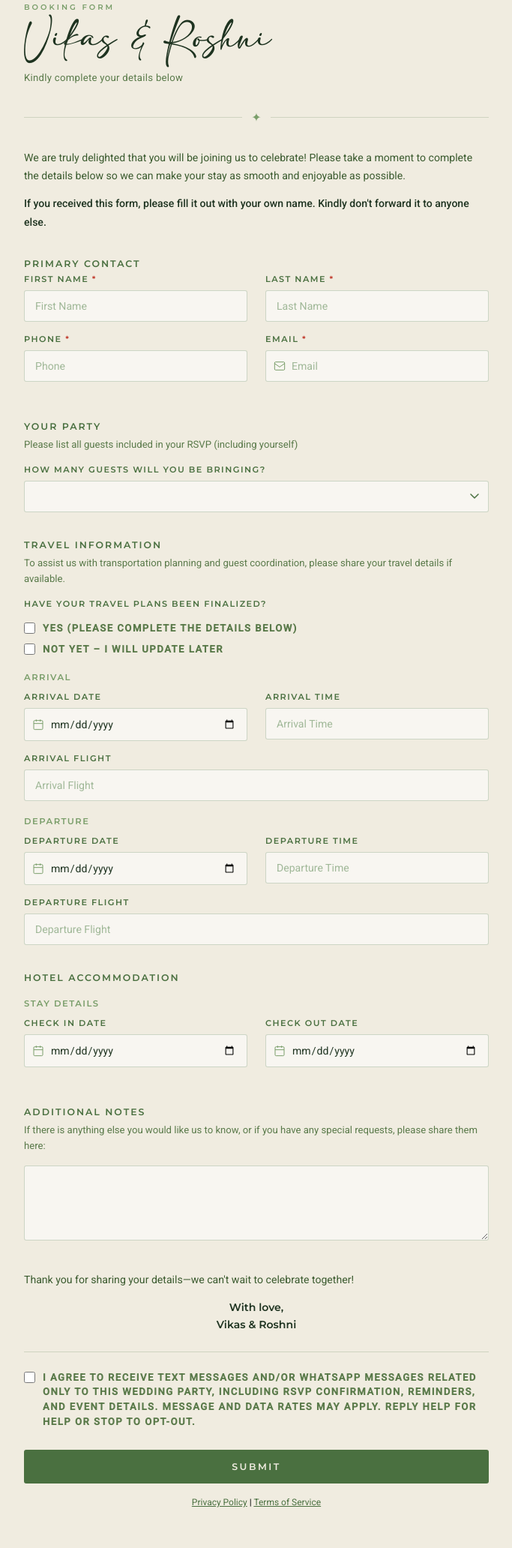
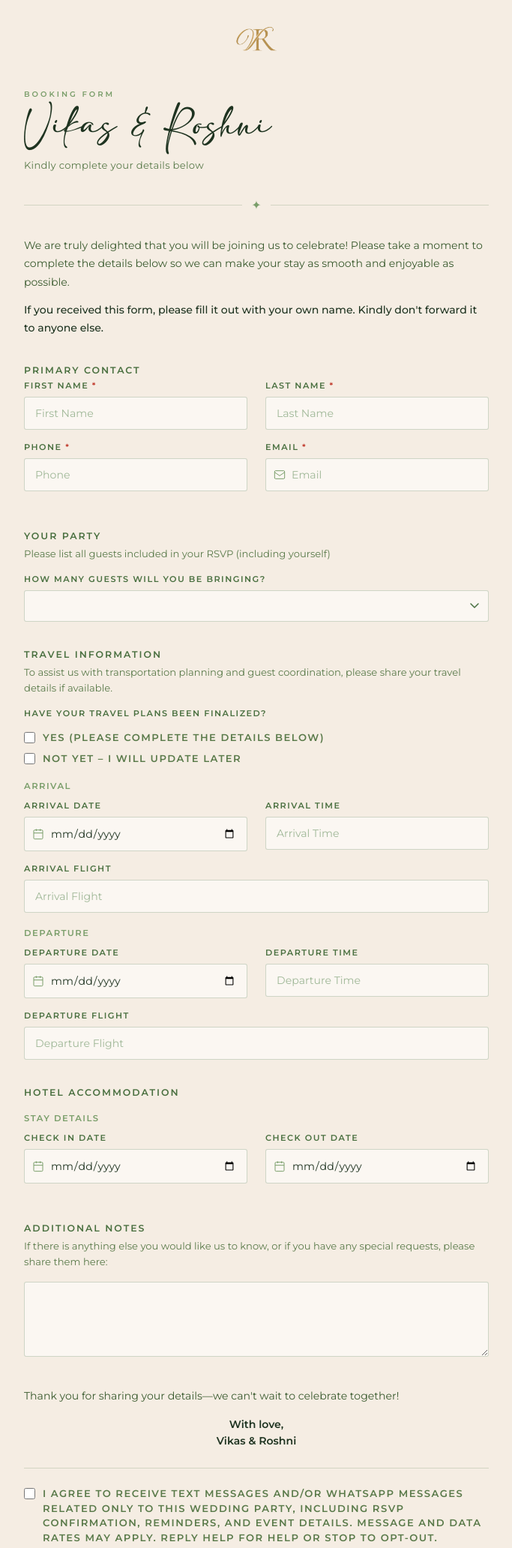
Before and after one commit to carolinacontech/vwedsr, a plain HTML site: page booking-form.html in a window 1280 px wide. Shown: the part 57-2121 px from the top of the page at 75% size, without its empty margins (298-981 px from the left). Drawn offline with Linux system fonts and the light colour scheme.

Commit message:
Aesthetic improvements: gold buttons, unified bg, VR logo on forms, smaller attire title, remove redundant close button, Montserrat only in booking form

```diff
--- a/booking-form.html
+++ b/booking-form.html
@@ -17,8 +17,8 @@
     *, *::before, *::after { box-sizing: border-box; margin: 0; padding: 0; }
 
     body {
-      background-color: #f0ece0;
-      font-family: 'Roboto', sans-serif;
+      background-color: #f5ede3;
+      font-family: 'Montserrat', sans-serif;
       min-height: 100vh;
       padding: 60px 20px;
       display: flex;
@@ -59,7 +59,7 @@
     }
 
     .form-subtitle {
-      font-family: 'Roboto', sans-serif;
+      font-family: 'Montserrat', sans-serif;
       font-size: 0.82rem;
       color: #5a7a4a;
       margin-bottom: 36px;
@@ -77,7 +77,7 @@
     .deco-symbol { color: #7a9e6a; font-size: 1rem; }
 
     .form-intro p {
-      font-family: 'Roboto', sans-serif;
+      font-family: 'Montserrat', sans-serif;
       font-size: 0.88rem;
       color: #3a5a2e;
       line-height: 1.75;
@@ -103,7 +103,7 @@
     }
 
     .section-desc {
-      font-family: 'Roboto', sans-serif;
+      font-family: 'Montserrat', sans-serif;
       font-size: 0.82rem;
       color: #5a7a4a;
       margin-bottom: 16px;
@@ -162,7 +162,7 @@
       border: 1px solid rgba(74,112,64,0.25);
       border-radius: 3px;
       background: rgba(255,255,255,0.55);
-      font-family: 'Roboto', sans-serif;
+      font-family: 'Montserrat', sans-serif;
       font-size: 0.88rem;
       color: #1e3320;
       outline: none;
@@ -235,7 +235,7 @@
       align-items: flex-start;
       gap: 10px;
       cursor: pointer;
-      font-family: 'Roboto', sans-serif;
+      font-family: 'Montserrat', sans-serif;
       font-size: 0.82rem;
       color: #5a7a4a;
       line-height: 1.5;
@@ -257,7 +257,7 @@
     }
 
     .closing p {
-      font-family: 'Roboto', sans-serif;
+      font-family: 'Montserrat', sans-serif;
       font-size: 0.88rem;
       color: #3a5a2e;
       line-height: 1.75;
@@ -288,8 +288,8 @@
       display: block;
       width: 100%;
       padding: 15px;
-      background-color: #4a7040;
-      color: #f0ece0;
+      background-color: #C9A84C;
+      color: #fff;
       border: none;
       border-radius: 3px;
       font-family: 'Montserrat', sans-serif;
@@ -301,14 +301,14 @@
       transition: background-color 0.2s;
     }
 
-    .btn-submit:hover { background-color: #2d4a2d; }
+    .btn-submit:hover { background-color: #a8893e; }
     .btn-submit:disabled { opacity: 0.7; cursor: not-allowed; }
 
     /* ── Footer ── */
     .form-footer {
       text-align: center;
       margin-top: 18px;
-      font-family: 'Roboto', sans-serif;
+      font-family: 'Montserrat', sans-serif;
       font-size: 0.75rem;
     }
 
@@ -325,6 +325,9 @@
 <body>
   <div class="card">
 
+    <div style="text-align:center;margin-bottom:24px;padding-top:16px;">
+      <img src="vr-logo.webp" alt="VR" style="width:72px;height:72px;object-fit:contain;opacity:0.85;" />
+    </div>
     <div class="eyebrow">Booking Form</div>
     <h1 class="form-title">Vikas &amp; <strong>Roshni</strong></h1>
     <div class="form-subtitle">Kindly complete your details below</div>
```
Also changed, not shown: about.html (+1 -3 lines), attire.html (+5 -7 lines), index.html (+1 -3 lines), rsvp-vikas-roshni.html (+7 -4 lines), travel-tips.html (+1 -3 lines), wedding-week.html (+1 -3 lines).
